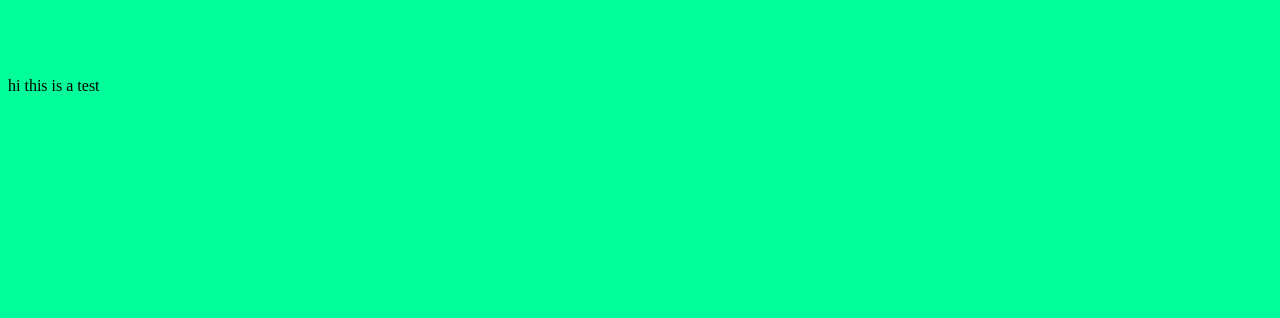
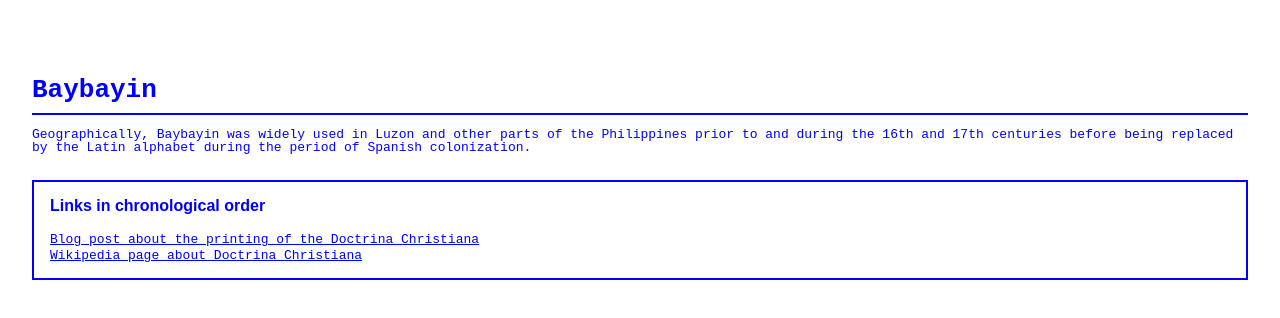
Before and after one commit to Josh-Likes-Bread/GD2, a plain HTML site: page linksPage.html in a window 1280 px wide. Drawn offline with nearby package versions, Linux system fonts and the light colour scheme; a web font is replaced by a local one.

Commit message:
ali about to fuck everything up.

```diff
--- a/linksPage.html
+++ b/linksPage.html
@@ -9,9 +9,25 @@
     <script src="https://code.jquery.com/ui/1.12.1/jquery-ui.min.js"></script>
     <script src="script.js"></script>
 
+
     <title>Filipino Writing:A Timeline</title>
 </head>
+
+<header>
+
+    <h1>Baybayin</h1>
+    <p>Geographically, Baybayin was widely used in Luzon and other parts of the Philippines prior to and during the 16th and 17th centuries before being replaced by the Latin alphabet during the period of Spanish colonization.</p>
+
+
+
+</header>
 <body>
-    hi this is a test
+
+    <div class="content">
+        <h2>Links in chronological order</h2>
+        <a href="https://blogs.loc.gov/international-collections/2019/10/doctrina-christiana-more-than-four-hundred-years-of-filipino-american-history/" target="_blank">Blog post about the printing of the Doctrina Christiana</a> <br>
+        <a href="https://en.wikipedia.org/wiki/Doctrina_Christiana" target="_blank">Wikipedia page about Doctrina Christiana</a>
+    </div>
+
 </body>
 </html>
--- a/script.js
+++ b/script.js
@@ -9,6 +9,9 @@ function toggleFrame(frameID, src) {
     }
 }
 
+
+/*---chatgpt---*/
+
 $(document).ready(function() {
     $(".webpages").draggable({
         scroll: false
@@ -16,6 +19,6 @@ $(document).ready(function() {
 
     // Add click event handler for the close button
     $(".closeButton").on("click", function() {
-        $(".webpages").hide(); // Hide the iframe when the close button is clicked
+        $(this).closest(".webpages").hide(); // Hide the iframe when the close button is clicked
     });
 });
--- a/style.css
+++ b/style.css
@@ -52,7 +52,7 @@ table {
 	border-collapse: collapse;
 }
 
-/* ------------- start of main page code ------------- */
+/* ------------- start of main page css ------------- */
 
 .webpages {
     background-color: blue;
@@ -140,6 +140,8 @@ table {
 
 .uSayat{
     text-decoration: underline;
+    font-family:  monospace;
+    font-weight: bold;
 }
 
 a:hover{
--- a/style2.css
+++ b/style2.css
@@ -1,4 +1,106 @@
+/* http://meyerweb.com/eric/tools/css/reset/
+   v2.0 | 20110126
+   License: none (public domain)
+*/
+
+html, body, div, span, applet, object, iframe,
+h1, h2, h3, h4, h5, h6, p, blockquote, pre,
+a, abbr, acronym, address, big, cite, code,
+del, dfn, em, img, ins, kbd, q, s, samp,
+small, strike, strong, sub, sup, tt, var,
+b, u, i, center,
+dl, dt, dd, ol, ul, li,
+fieldset, form, label, legend,
+table, caption, tbody, tfoot, thead, tr, th, td,
+article, aside, canvas, details, embed,
+figure, figcaption, footer, header, hgroup,
+menu, nav, output, ruby, section, summary,
+time, mark, audio, video {
+	margin: 0;
+	padding: 0;
+	border: 0;
+	font-size: 100%;
+	font: inherit;
+	vertical-align: baseline;
+}
+
+/* HTML5 display-role reset for older browsers */
+article, aside, details, figcaption, figure,
+footer, header, hgroup, menu, nav, section {
+	display: block;
+}
+
+body {
+	line-height: 1;
+}
+
+ol, ul {
+	list-style: none;
+}
+
+blockquote, q {
+	quotes: none;
+}
+
+blockquote:before, blockquote:after,
+q:before, q:after {
+	content: '';
+	content: none;
+}
+
+table {
+	border-collapse: collapse;
+}
+
+/* ------------- start of links page css ------------- */
+
 body{
-    background-color: #00ff99;
+    background-color: white;
     margin-top: 6vw;
+    padding-left: 2em;
+    padding-right: 2em;
+    /* color: #00ff99; */
 }
+
+.content{
+    border: 2px solid blue;
+    padding: 1em;
+}
+
+h1{
+    font-family: monospace;
+    font-size: 2em;
+    font-weight: 600;
+    color: blue;
+    border-bottom: 2px solid blue;
+    padding-bottom: 10px;
+}
+
+h2{
+    font-family: "droid-sans", sans-serif;
+    font-weight: bold;
+    font-style: normal;
+    color: blue;
+    color: blue;
+    padding-bottom: 1em;
+}
+
+p{
+    font-family: monospace;
+    font-weight: 400;
+    font-style: normal;
+    color: blue;
+    padding-top: 1em;
+    padding-bottom: 2em;
+    padding-right: 1em;
+}
+
+a{
+    font-family: monospace;
+    color: blue;
+    margin-bottom: em;
+}
+
+a:hover{
+    color: red;
+}
```
Also changed, not shown: index.html (+6 -1 lines).
